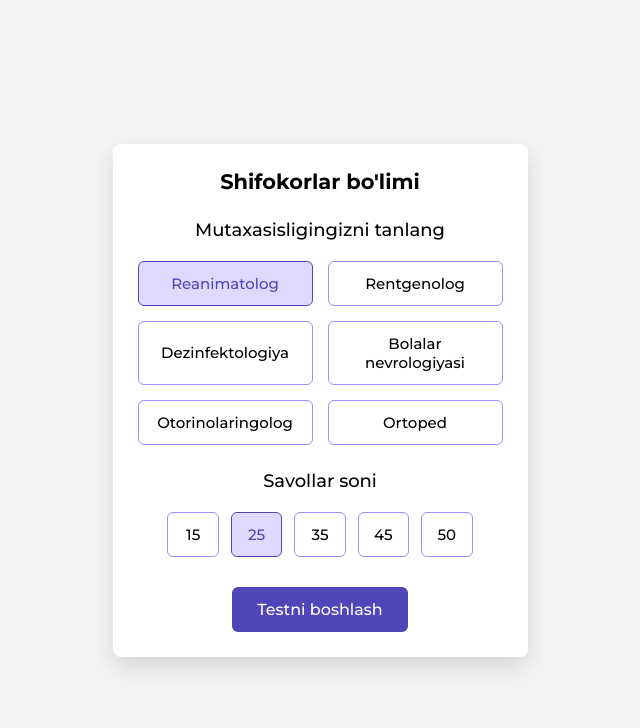
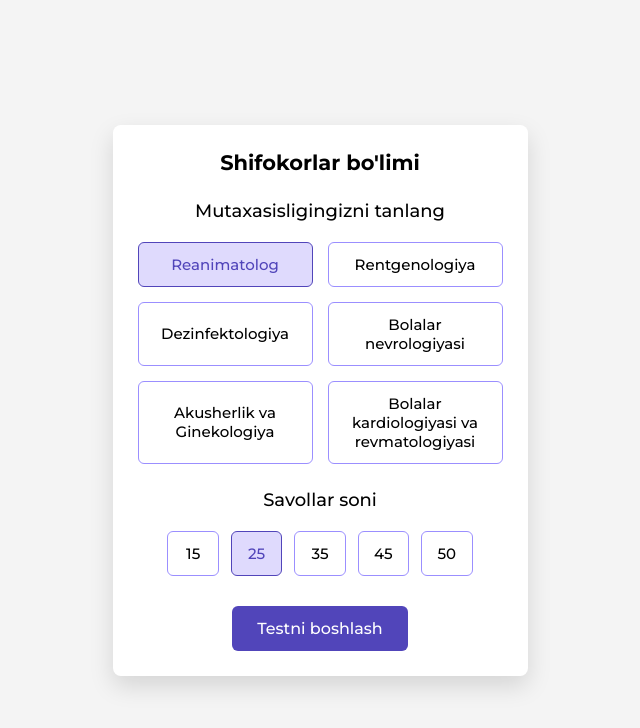
Before and after one commit to testdoctorUz/TestDoctor, a plain HTML site: page shifokorlar_bolimi.html in a window 1280 px wide. Shown: the whole page, without its empty margins (320-960 px from the left). Drawn offline with nearby package versions, Linux system fonts and the light colour scheme.

Commit message:
Update shifokorlar_bolimi.html

```diff
--- a/shifokorlar_bolimi.html
+++ b/shifokorlar_bolimi.html
@@ -352,11 +352,11 @@
                 <h4 class="option-title">Mutaxasisligingizni tanlang</h4>
                 <div class="category-options">
                     <button class="category-option active">Reanimatolog</button>
-                    <button class="category-option">Rentgenolog</button>
+                    <button class="category-option">Rentgenologiya</button>
                     <button class="category-option">Dezinfektologiya</button>
                     <button class="category-option">Bolalar nevrologiyasi</button>
-                    <button class="category-option">Otorinolaringolog</button>
-                    <button class="category-option" id="pat">Ortoped</button>
+                    <button class="category-option">Akusherlik va Ginekologiya</button>
+                    <button class="category-option" id="pat">Bolalar kardiologiyasi va revmatologiyasi</button>
 
                 </div>
             </div>
```
